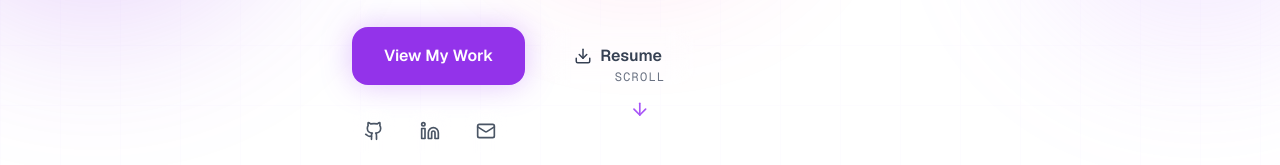
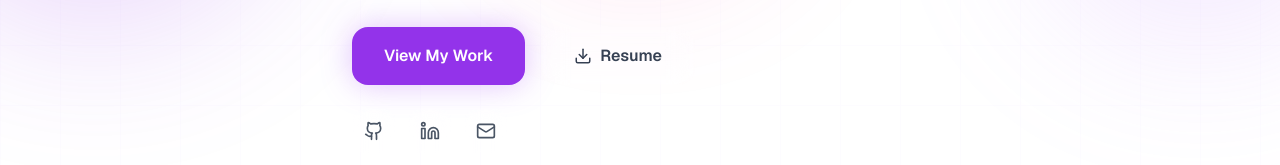
Before and after one commit to rajesh-rk-1202/rajesh-frontend, a Next.js app: page / in a window 1280 px wide. Shown: the part 635-800 px from the top of the page. Built offline with nearby package versions, Linux system fonts and the light colour scheme; no server answers; the database is empty.

Commit message:
removed scroll button

```diff
--- a/src/components/sections/Hero.tsx
+++ b/src/components/sections/Hero.tsx
@@ -2,14 +2,7 @@
 
 import { useState, useEffect } from 'react';
 import { motion, type Variants } from 'framer-motion';
-import {
-  ArrowDown,
-  Github,
-  Linkedin,
-  Twitter,
-  Mail,
-  Download,
-} from 'lucide-react';
+import { Github, Linkedin, Twitter, Mail, Download } from 'lucide-react';
 import { collection, getDocs, orderBy, query } from 'firebase/firestore';
 import { db } from '@/lib/firebase';
 
@@ -272,26 +265,6 @@ export default function Hero() {
             })}
           </motion.div>
         </motion.div>
-
-        {/* Scroll indicator */}
-        <motion.div
-          initial={{ opacity: 0 }}
-          animate={{ opacity: 1 }}
-          transition={{ delay: 1.5 }}
-          className="absolute bottom-10 left-1/2 -translate-x-1/2 flex flex-col items-center gap-2 cursor-pointer"
-          onClick={scrollToAbout}
-        >
-          <span className="text-xs text-gray-500 dark:text-gray-500 tracking-widest uppercase font-mono">
-            Scroll
-          </span>
-          <motion.div
-            animate={{ y: [0, 8, 0] }}
-            transition={{ repeat: Infinity, duration: 1.5 }}
-            className="text-purple-500"
-          >
-            <ArrowDown size={20} />
-          </motion.div>
-        </motion.div>
       </div>
     </section>
   );
```
